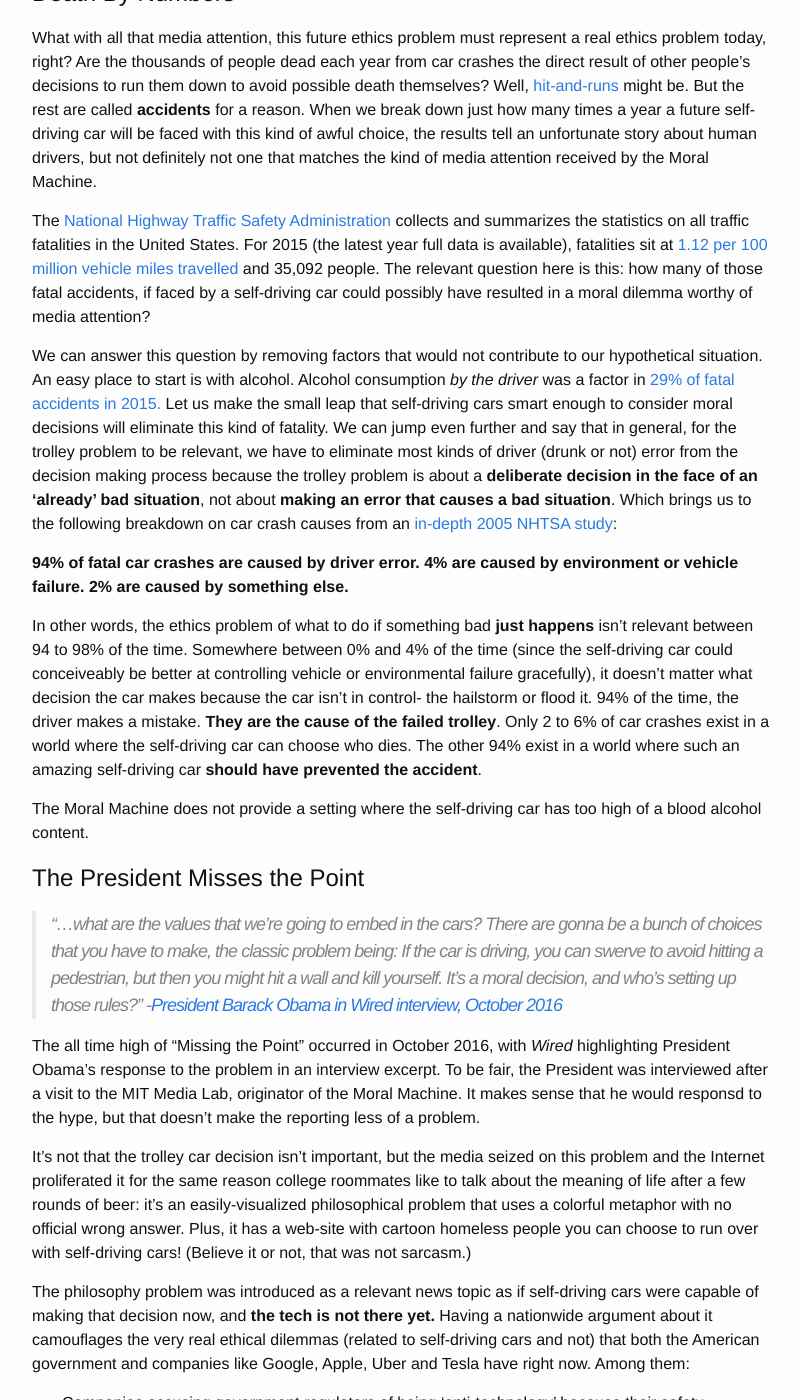
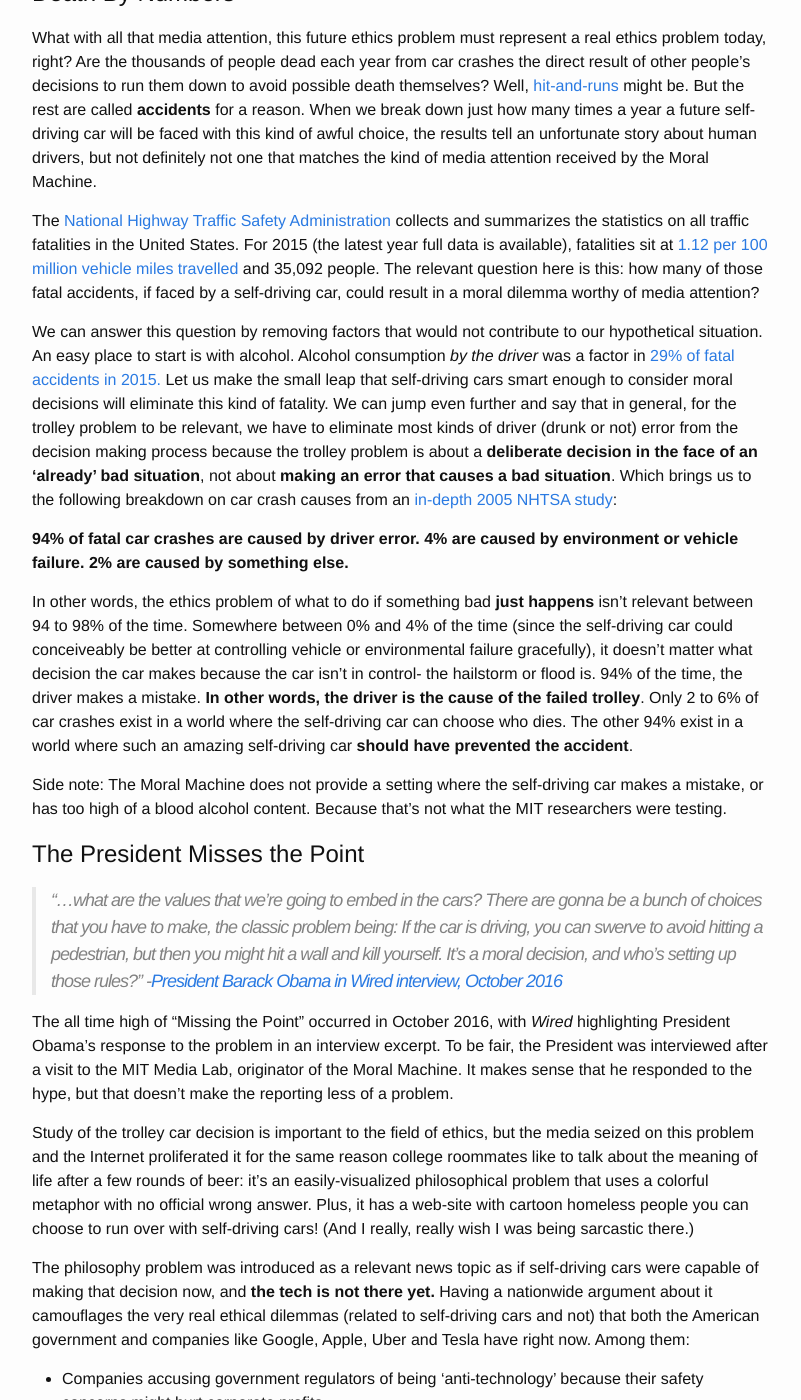
Before and after one commit to crashtherobotsite/crashtherobotsite, a Jekyll site: the page built from _posts/2016-12-17-trolley-problem.markdown, in a window 1280 px wide and 1400 px high, scrolled down 1180 px. Shown: the whole window, without its empty margins (238-1039 px from the left). Built offline with Jekyll 4.4.1, drawn with Linux system fonts in a browser that asks for light colours; comment, search, counter and statistics services are not loaded; some of the changed text lies outside the part shown.

Commit message:
Final edits

```diff
--- a/_posts/2016-12-17-trolley-problem.markdown
+++ b/_posts/2016-12-17-trolley-problem.markdown
@@ -17,15 +17,15 @@
 
 The Trolley Problem is a thought experiment designed to tease out the moral consequences of taking an action that will save some lives, but doom others.  It was originally authored by philosophers trying to study the morality of abortion in the 1960's. It was not authored with self-driving cars in mind.  However, some MIT researchers rewrote the problem to use self-driving cars as the arbiters of life and death, and named it 'The Moral Machine.' They then published website-based quiz that uses the thought experiment to tease out what [people's moral stances on such actions actually are](http://moralmachine.mit.edu/).
 
-The MIT research project site lists more than 2 dozen 'selected media' that wrote articles about the experiment, including: the New York Times, the Guardian, The Times, Newsweek, PBS,  Scientific American, Popular Science,  TechCrunch, New Scientist, Wired, the Huffington Post, and many more. Good job, philosophy researchers!
+The MIT research project site lists more than 2 dozen 'selected media' that wrote articles about the experiment, including: the New York Times, the Guardian, The Times, Newsweek, PBS,  Scientific American, Popular Science,  TechCrunch, New Scientist, Wired, the Huffington Post, and many more. Philosophy researchers should be congratulated on attracting media attention to their research.
 
-However, this research experiment relies on the acceptance of a fictional premise: that a self-driving car can be programmed with software that takes a moral position on who to save in an emergency.  We run into a problem when the media ignores the fact that this **is patently not possible** with present technology, and the articles written wave away that fact with statements like "In 5 or 10 years cars will do this!". After all, everyone loves a story about [murderous future technology from a giant evil corporation](https://www.youtube.com/watch?v=-fN82upbGPo) - straight from science fiction to real life!
+However, this experiment relies on the acceptance of a fictional premise: that a self-driving car can be programmed with software that takes a moral position on who to save in an emergency.  We run into a problem when the media ignores the fact that this **is not possible** with present technology. The articles written wave away that fact with statements like "In 5 or 10 years cars will do X, Y, and Z." After all, everyone loves a story about [murderous future technology from a giant evil corporation](https://www.youtube.com/watch?v=-fN82upbGPo) - straight from science fiction to real life!
 
 # Death By Numbers
 
 What with all that media attention, this future ethics problem must represent a real ethics problem today, right? Are the thousands of people dead each year from car crashes the direct result of other people's decisions to run them down to avoid possible death themselves? Well, [hit-and-runs](http://www.iii.org/issue-update/auto-crashes) might be. But the rest are called **accidents** for a reason.  When we break down just how many times a year a future self-driving car will be faced with this kind of awful choice, the results tell an unfortunate story about human drivers, but not definitely not one that matches the kind of media attention received by the Moral Machine.
 
-The [National Highway Traffic Safety Administration](https://crashstats.nhtsa.dot.gov/#/) collects and summarizes the statistics on all traffic fatalities in the United States. For 2015 (the latest year full data is available), fatalities sit at [1.12 per 100 million vehicle miles travelled](https://crashstats.nhtsa.dot.gov/Api/Public/ViewPublication/812349) and 35,092 people. The relevant question here is this: how many of those fatal accidents, if faced by a self-driving car could possibly have resulted in a moral dilemma worthy of media attention?
+The [National Highway Traffic Safety Administration](https://crashstats.nhtsa.dot.gov/#/) collects and summarizes the statistics on all traffic fatalities in the United States. For 2015 (the latest year full data is available), fatalities sit at [1.12 per 100 million vehicle miles travelled](https://crashstats.nhtsa.dot.gov/Api/Public/ViewPublication/812349) and 35,092 people. The relevant question here is this: how many of those fatal accidents, if faced by a self-driving car, could result in a moral dilemma worthy of media attention?
 
 We can answer this question by removing factors that would not contribute to our hypothetical situation. An easy place to start is with alcohol. Alcohol consumption *by the driver* was a factor in [29% of fatal accidents in 2015.](https://crashstats.nhtsa.dot.gov/Api/Public/ViewPublication/812357) Let us make the small leap that self-driving cars smart enough to consider moral decisions will eliminate this kind of fatality. We can jump even further and say that in general, for the trolley problem to be relevant, we have to eliminate most kinds of driver (drunk or not) error from the decision making process because the trolley problem is about a **deliberate decision in the face of an 'already' bad situation**, not about **making an error that causes a bad situation**. Which brings us to the following breakdown on car crash causes from an [in-depth 2005 NHTSA study](https://crashstats.nhtsa.dot.gov/Api/Public/ViewPublication/811059):
 
@@ -33,17 +33,17 @@
 **4% are caused by environment or vehicle failure.**
 **2% are caused by something else.**
 
-In other words, the ethics problem of what to do if something bad **just happens** isn't relevant between 94 to 98% of the time. Somewhere between 0% and 4% of the time (since the self-driving car could conceiveably be better at controlling vehicle or environmental failure gracefully), it doesn't matter what decision the car makes because the car isn't in control- the hailstorm or flood it.  94% of the time, the driver makes a mistake. **They are the cause of the failed trolley**. Only 2 to 6% of car crashes exist in a world where the self-driving car can choose who dies. The other 94% exist in a world where such an amazing self-driving car **should have prevented the accident**.
+In other words, the ethics problem of what to do if something bad **just happens** isn't relevant between 94 to 98% of the time. Somewhere between 0% and 4% of the time (since the self-driving car could conceiveably be better at controlling vehicle or environmental failure gracefully), it doesn't matter what decision the car makes because the car isn't in control- the hailstorm or flood is.  94% of the time, the driver makes a mistake. **In other words, the driver is the cause of the failed trolley**. Only 2 to 6% of car crashes exist in a world where the self-driving car can choose who dies. The other 94% exist in a world where such an amazing self-driving car **should have prevented the accident**.
 
-The Moral Machine does not provide a setting where the self-driving car has too high of a blood alcohol content.
+Side note: The Moral Machine does not provide a setting where the self-driving car makes a mistake, or has too high of a blood alcohol content. Because that's not what the MIT researchers were testing.
 
 # The President Misses the Point
 >"...what are the values that we’re going to embed in the cars? There are gonna be a bunch of choices that you have to make, the classic problem being: If the car is driving, you can swerve to avoid hitting a pedestrian, but then you might hit a wall and kill yourself. It’s a moral decision, and who’s setting up those rules?"
 >-[President Barack Obama in Wired interview, October 2016](https://www.wired.com/2016/10/president-obama-mit-joi-ito-interview/)
 
-The all time high of "Missing the Point" occurred in October 2016, with *Wired* highlighting President Obama's response to the problem in an interview excerpt. To be fair, the President was interviewed after a visit to the MIT Media Lab, originator of the Moral Machine. It makes sense that he would responsd to the hype, but that doesn't make the reporting less of a problem.
+The all time high of "Missing the Point" occurred in October 2016, with *Wired* highlighting President Obama's response to the problem in an interview excerpt. To be fair, the President was interviewed after a visit to the MIT Media Lab, originator of the Moral Machine. It makes sense that he responded to the hype, but that doesn't make the reporting less of a problem.
 
-It's not that the trolley car decision isn't important, but the media seized on this problem and the Internet proliferated it for the same reason college roommates like to talk about the meaning of life after a few rounds of beer:  it's an easily-visualized philosophical problem that uses a colorful metaphor with no official wrong answer.  Plus, it has a web-site with cartoon homeless people you can choose to run over with self-driving cars! (Believe it or not, that was not sarcasm.)
+Study of the trolley car decision is important to the field of ethics, but the media seized on this problem and the Internet proliferated it for the same reason college roommates like to talk about the meaning of life after a few rounds of beer:  it's an easily-visualized philosophical problem that uses a colorful metaphor with no official wrong answer.  Plus, it has a web-site with cartoon homeless people you can choose to run over with self-driving cars! (And I really, really wish I was being sarcastic there.)
 
 The philosophy problem was introduced as a relevant news topic as if self-driving cars were capable of making that decision now, and **the tech is not there yet.**  Having a nationwide argument about it camouflages the very real ethical dilemmas (related to self-driving cars and not) that both the American government and companies like Google, Apple, Uber and Tesla have right now. Among them:
 
```
